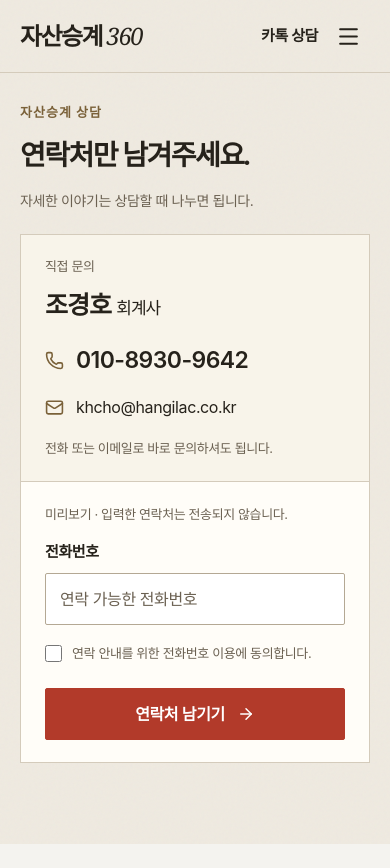
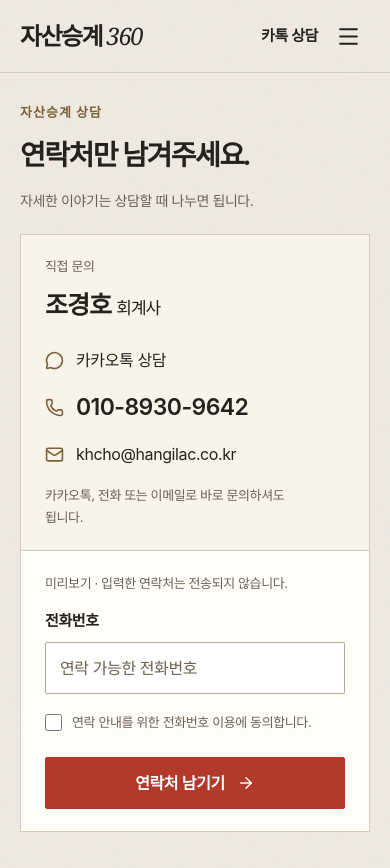
Before and after one commit to khcho9642-sketch/asset-succession-frontend, a Next.js app: page /consultation in a window 390 px wide. Before the commit the page ends 844 px from the top, so only its background shows below. Built offline with nearby package versions, Linux system fonts and the light colour scheme.

Commit message:
feat: add direct Kakao consultation link beside phone and email

```diff
--- a/app/consultation/page.tsx
+++ b/app/consultation/page.tsx
@@ -1,11 +1,12 @@
 "use client";
 
 import Link from "next/link";
-import { ArrowRight, Check, Mail, Phone } from "lucide-react";
+import { ArrowRight, Check, Mail, MessageCircle, Phone } from "lucide-react";
 import { useEffect, useRef, useState } from "react";
 import type { FormEvent } from "react";
 import { PublicNav } from "@/components/PublicNav";
 import { readAssessmentFromSession } from "@/lib/assessment";
+import { KAKAO_OPEN_CHAT_URL } from "@/lib/contactLinks";
 import homeStyles from "@/components/HomePage.module.css";
 import styles from "./Consultation.module.css";
 
@@ -70,6 +71,10 @@ export default function ConsultationPage() {
             <p className={styles.sectionLabel}>직접 문의</p>
             <h2 id="professional-name">조경호 <span>회계사</span></h2>
             <address className={styles.contacts}>
+              <a href={KAKAO_OPEN_CHAT_URL} target="_blank" rel="noopener noreferrer"
+                aria-label="카카오톡 상담 (새 창)">
+                <MessageCircle size={19} aria-hidden="true" /><span>카카오톡 상담</span>
+              </a>
               <a href="tel:01089309642" className={styles.phoneLink}>
                 <Phone size={19} aria-hidden="true" /><span>010-8930-9642</span>
               </a>
@@ -77,7 +82,7 @@ export default function ConsultationPage() {
                 <Mail size={19} aria-hidden="true" /><span>khcho@hangilac.co.kr</span>
               </a>
             </address>
-            <p className={styles.contactHint}>전화 또는 이메일로 바로 문의하셔도 됩니다.</p>
+            <p className={styles.contactHint}>카카오톡, 전화 또는 이메일로 바로 문의하셔도 됩니다.</p>
           </section>
 
           <section className={styles.formPanel} aria-label="연락처 남기기" data-assessment-id={assessmentId || undefined}>
@@ -85,7 +90,7 @@ export default function ConsultationPage() {
               <div className={styles.confirmation} role="status">
                 <Check size={26} aria-hidden="true" />
                 <h2 ref={confirmationRef} tabIndex={-1}>연락처 입력을 확인했습니다.</h2>
-                <p>미리보기이므로 실제 접수·전송은 되지 않았습니다. 문의는 회계사님 전화 또는 이메일을 이용해 주세요.</p>
+                <p>미리보기이므로 실제 접수·전송은 되지 않았습니다. 문의는 카카오톡, 회계사님 전화 또는 이메일을 이용해 주세요.</p>
                 <button type="button" className={styles.secondaryButton} onClick={() => { setSubmitted(false); setErrors({}); }}>다시 입력하기</button>
               </div>
             ) : (
```
